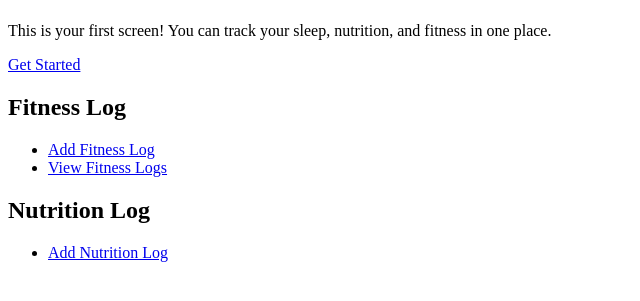
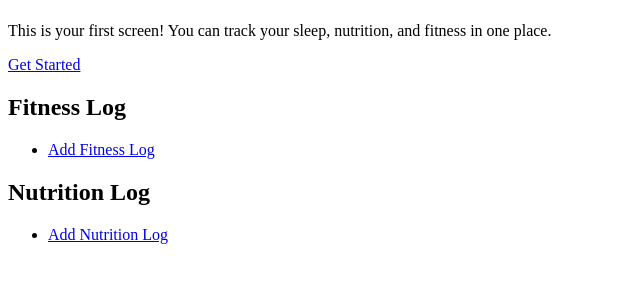
Before and after one commit to feyzzh/cs4750_db_proj, a Django app: page / in a window 1280 px wide. Shown: the part 58-359 px from the top of the page, without its empty margins (0-640 px from the left). Run offline with Django 5.2, Linux system fonts and the light colour scheme.

```diff
--- a/cavcore/hooswellapp/templates/home.html
+++ b/cavcore/hooswellapp/templates/home.html
@@ -20,7 +20,6 @@
         <h2>Fitness Log</h2>
         <ul>
             <li><a href="{% url 'add_fitness_log' %}">Add Fitness Log</a></li>
-            <li><a href="{% url 'view_fitness_logs' %}">View Fitness Logs</a></li>
         </ul>
     </section>
 
--- a/cavcore/hooswellapp/urls.py
+++ b/cavcore/hooswellapp/urls.py
@@ -4,7 +4,5 @@ from . import views
 urlpatterns = [
     path('', views.home, name='home'),
     path('add_nutrition', views.add_nutrition, name='add_nutrition'),
-    path('add/', views.add_fitness_log, name='add_fitness_log'),
-    path('view/', views.view_fitness_logs, name='view_fitness_logs'),
-
+    path('add_fitness', views.add_fitness_log, name='add_fitness_log'),
 ]
--- a/cavcore/hooswellapp/views.py
+++ b/cavcore/hooswellapp/views.py
@@ -33,9 +33,4 @@ def add_fitness_log(request):
     else:
         form = FitnessLogForm()
 
-    return render(request, 'template/add_fitness_log.html', {'form': form})
-
-@login_required
-def view_fitness_logs(request):
-    logs = FitnessLog.objects.filter(user=request.user).order_by('-start_time')
-    return render(request, 'template/view_fitness_logs.html', {'logs': logs})
+    return render(request, 'add_fitness_log.html', {'form': form})
```
Also changed, not shown: cavcore/hooswellapp/templates/view_fitness_logs.html (deleted, +0 -21 lines).
